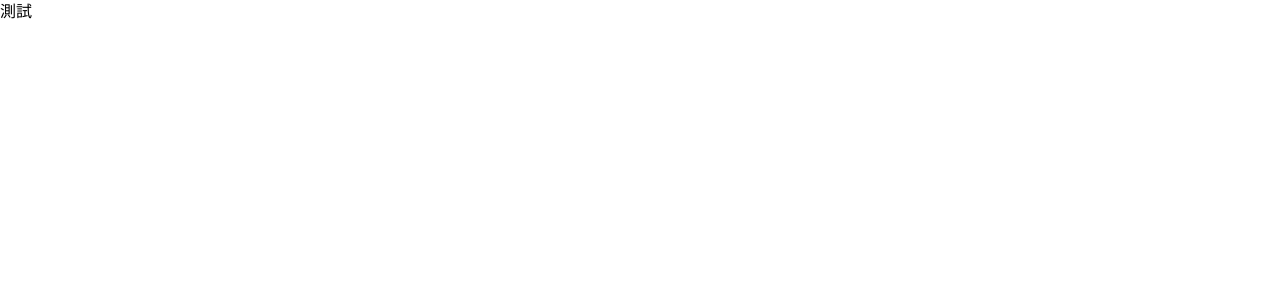
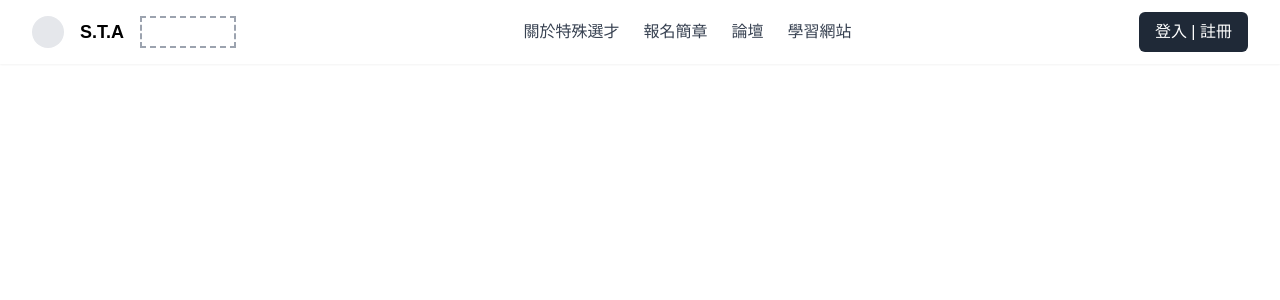
Before and after one commit to sta-tw/sta-tw.org, a Next.js app in the folder frontend/: page / in a window 1280 px wide. Shown: the top 300 px of the page. Built offline with nearby package versions, Linux system fonts and the light colour scheme; a web font is replaced by a local one.

Commit message:
feat: 新增響應式導覽列並加入手機選單切換

```diff
--- a/frontend/app/_components/NavBar/pages.tsx
+++ b/frontend/app/_components/NavBar/pages.tsx
@@ -1,4 +1,113 @@
-export default function Footer() {
-  return <nav>測試</nav>
-  ;
+"use client";
+
+import { useState } from "react";
+
+export default function NavBar() {
+  const [open, setOpen] = useState(false);
+
+  return (
+    <nav className="w-full bg-white shadow-sm">
+      <div className="max-w-7xl mx-auto px-4 sm:px-6 lg:px-8">
+        <div className="flex h-16 items-center justify-between">
+          {/* left side: logo + title + placeholder box */}
+          <div className="flex items-center space-x-4">
+            <div className="w-8 h-8 bg-gray-200 rounded-full" />
+            <span className="font-semibold text-lg">S.T.A</span>
+            <div className="w-24 h-8 border-2 border-dashed border-gray-400" />
+          </div>
+
+          {/* mobile menu button */}
+          <div className="md:hidden">
+            <button
+              onClick={() => setOpen(!open)}
+              className="inline-flex items-center justify-center p-2 rounded-md text-gray-700 hover:text-gray-900 focus:outline-none"
+              aria-label="Toggle menu"
+            >
+              <svg
+                className="h-6 w-6"
+                fill="none"
+                stroke="currentColor"
+                viewBox="0 0 24 24"
+                xmlns="http://www.w3.org/2000/svg"
+              >
+                {open ? (
+                  <path
+                    strokeLinecap="round"
+                    strokeLinejoin="round"
+                    strokeWidth={2}
+                    d="M6 18L18 6M6 6l12 12"
+                  />
+                ) : (
+                  <path
+                    strokeLinecap="round"
+                    strokeLinejoin="round"
+                    strokeWidth={2}
+                    d="M4 6h16M4 12h16M4 18h16"
+                  />
+                )}
+              </svg>
+            </button>
+          </div>
+
+          {/* center links */}
+          <div className="hidden md:flex space-x-6">
+            <a href="#" className="text-gray-700 hover:text-gray-900">
+              關於特殊選才
+            </a>
+            <a href="#" className="text-gray-700 hover:text-gray-900">
+              報名簡章
+            </a>
+            <a href="#" className="text-gray-700 hover:text-gray-900">
+              論壇
+            </a>
+            <a href="#" className="text-gray-700 hover:text-gray-900">
+              學習網站
+            </a>
+          </div>
+
+          {/* right button */}
+          <div className="hidden md:block">
+            <button className="px-4 py-2 bg-gray-800 text-white rounded-md hover:bg-gray-700">
+              登入 | 註冊
+            </button>
+          </div>
+        </div>
+      </div>
+
+      {/* mobile menu panel */}
+      {open && (
+        <div className="md:hidden bg-white border-t">
+          <div className="px-2 pt-2 pb-3 space-y-1">
+            <a
+              href="#"
+              className="block px-3 py-2 rounded-md text-base font-medium text-gray-700 hover:bg-gray-100"
+            >
+              關於特殊選才
+            </a>
+            <a
+              href="#"
+              className="block px-3 py-2 rounded-md text-base font-medium text-gray-700 hover:bg-gray-100"
+            >
+              報名簡章
+            </a>
+            <a
+              href="#"
+              className="block px-3 py-2 rounded-md text-base font-medium text-gray-700 hover:bg-gray-100"
+            >
+              論壇
+            </a>
+            <a
+              href="#"
+              className="block px-3 py-2 rounded-md text-base font-medium text-gray-700 hover:bg-gray-100"
+            >
+              學習網站
+            </a>
+            <button className="w-full text-left px-3 py-2 rounded-md text-base font-medium text-gray-800 bg-gray-200 hover:bg-gray-300">
+              登入 | 註冊
+            </button>
+          </div>
+        </div>
+      )}
+    </nav>
+  );
 }
```
